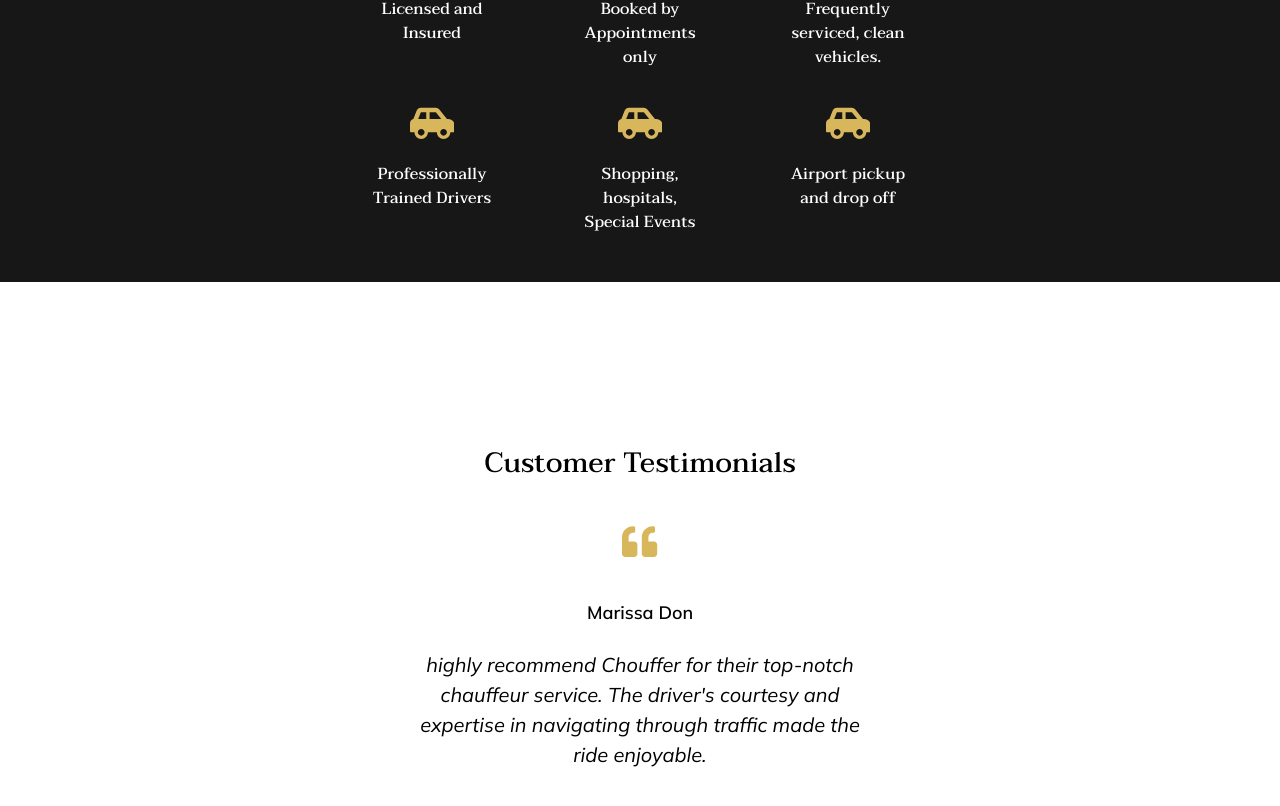
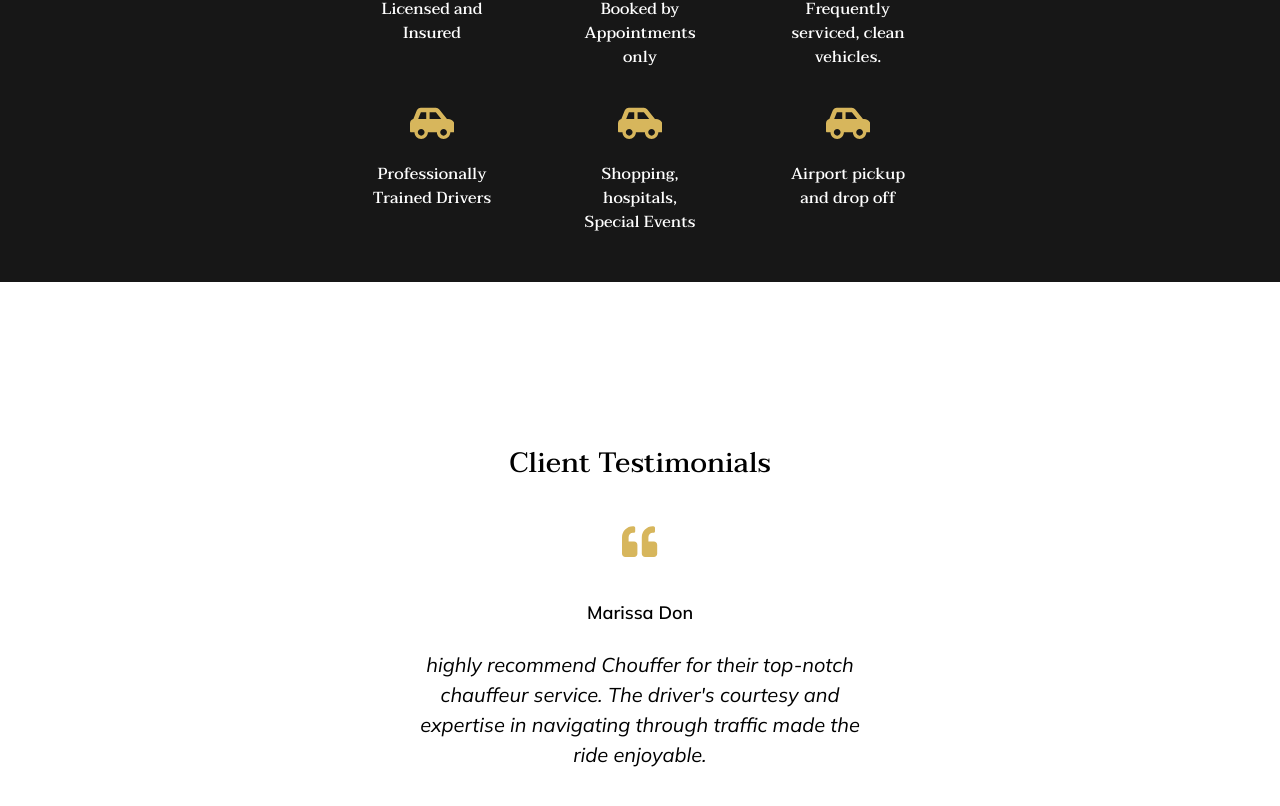
Before and after one commit to joao-miguel8/wellington-limousine, a React (Vite) app in the folder wellington-limousine/: page / in a window 1280 px wide. Shown: the part 1580-2386 px from the top of the page. Built offline with nearby package versions, Linux system fonts and the light colour scheme.

Commit message:
- Change heading text

```diff
--- a/wellington-limousine/src/components/customer-testimonials/CustomerTestimonials.tsx
+++ b/wellington-limousine/src/components/customer-testimonials/CustomerTestimonials.tsx
@@ -14,7 +14,7 @@ const clientTestimonials = [
 function CustomerTestimonials() {
 	return (
 		<section className="mt-40">
-			<h4 className="text-center font-taviraj font-medium color-[#171717] text-22 min-[350px]:text-28">Customer Testimonials</h4>
+			<h4 className="text-center font-taviraj font-medium color-[#171717] text-22 min-[350px]:text-28">Client Testimonials</h4>
 			<Swiper
 				style={{
 					height: "400px",
```
